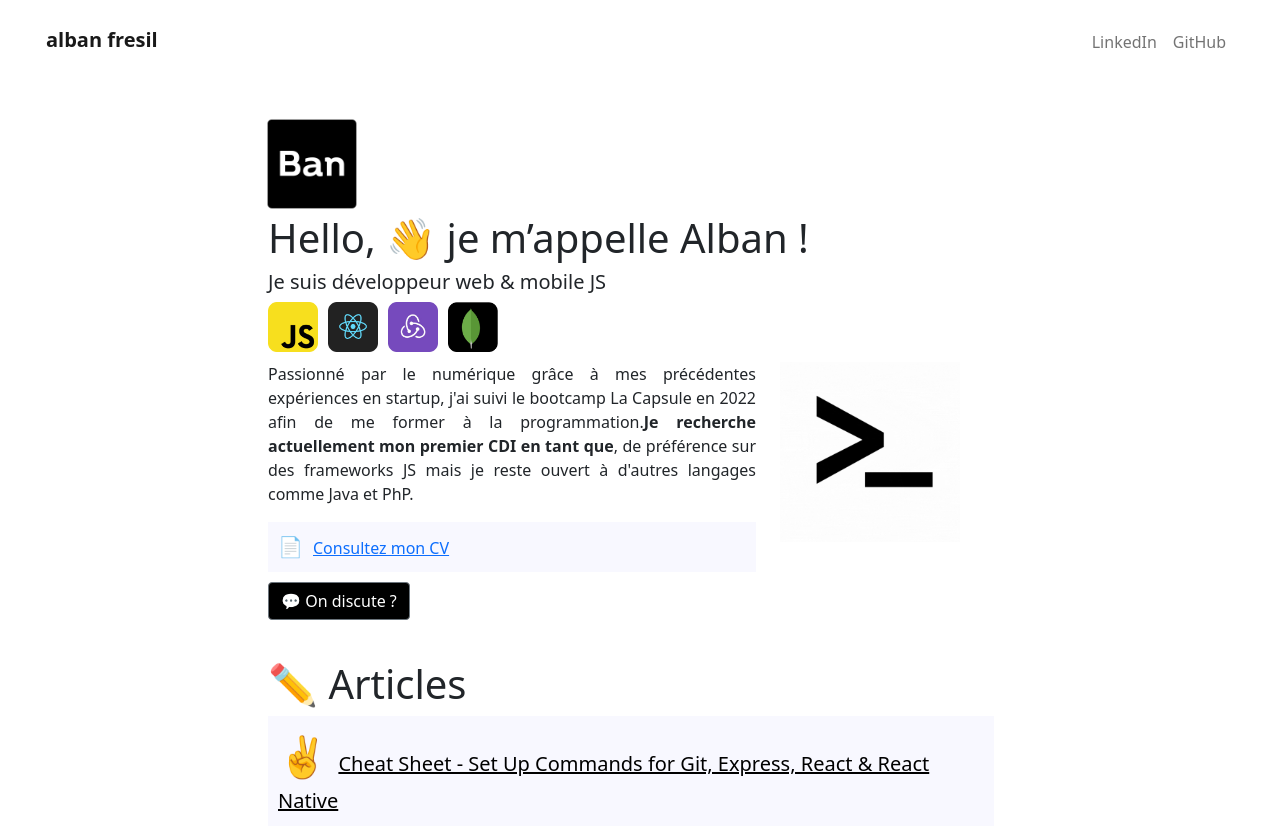
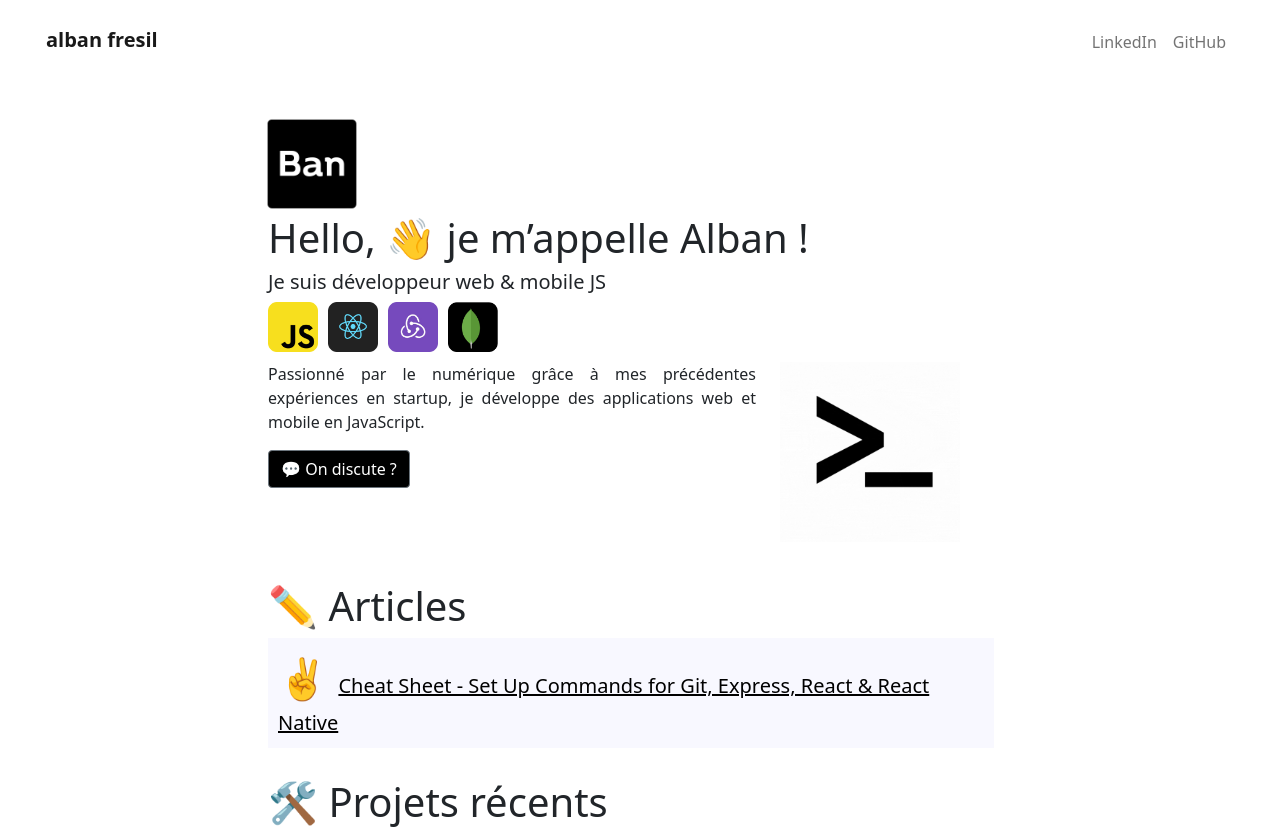
Before and after one commit to ban-works/ban-works.github.io, a React (Create React App) app in the folder mon-app/: page / in a window 1280 px wide. Shown: the top 829 px of the page. Built offline with nearby package versions, Linux system fonts and the light colour scheme.

Commit message:
removed CV and changed bio

```diff
--- a/mon-app/src/home.js
+++ b/mon-app/src/home.js
@@ -73,31 +73,14 @@ function Home() {
                 <Col md="8">
                   <p style={{ textAlign: "justify" }}>
                     Passionné par le numérique grâce à mes précédentes
-                    expériences en startup, j'ai suivi le bootcamp La Capsule en
-                    2022 afin de me former à la programmation.
-                    <span style={{ fontWeight: "bold" }}>
-                      Je recherche actuellement mon premier CDI en tant que
-                    </span>
-                    , de préférence sur des frameworks JS mais je reste ouvert à
-                    d'autres langages comme Java et PhP.{" "}
-                  </p>
-                  <div
-                    style={{
-                      backgroundColor: "ghostwhite",
-                      padding: "10px",
-                      marginBottom: "10px",
-                    }}
-                  >
-                    <span style={{ fontSize: "20px", paddingRight: "10px" }}>
-                      📄
-                    </span>
-                    <a
-                      target="_blank"
-                      href="https://drive.google.com/file/d/1SjLx734w34OaoU684A7ppGIRSP4FYmM6/view?usp=sharing"
-                    >
-                      Consultez mon CV
-                    </a>
-                  </div>
+                    expériences en startup, je développe des applications web et mobile en JavaScript.
+                 </p>
+                 <Button
+                href="https://www.linkedin.com/in/alban-fresil/"
+                style={{ backgroundColor: "black" }}
+              >
+                💬 On discute ?️
+              </Button>
                 </Col>
                 <Col md="4">
                   <img
@@ -116,12 +99,7 @@ function Home() {
                 marginBottom: "10px",
               }}
             >
-              <Button
-                href="https://www.linkedin.com/in/alban-fresil/"
-                style={{ backgroundColor: "black" }}
-              >
-                💬 On discute ?️
-              </Button>
+
             </Col>
           </Row>
           <Row style={{ marginTop: "30px" }}>
```
